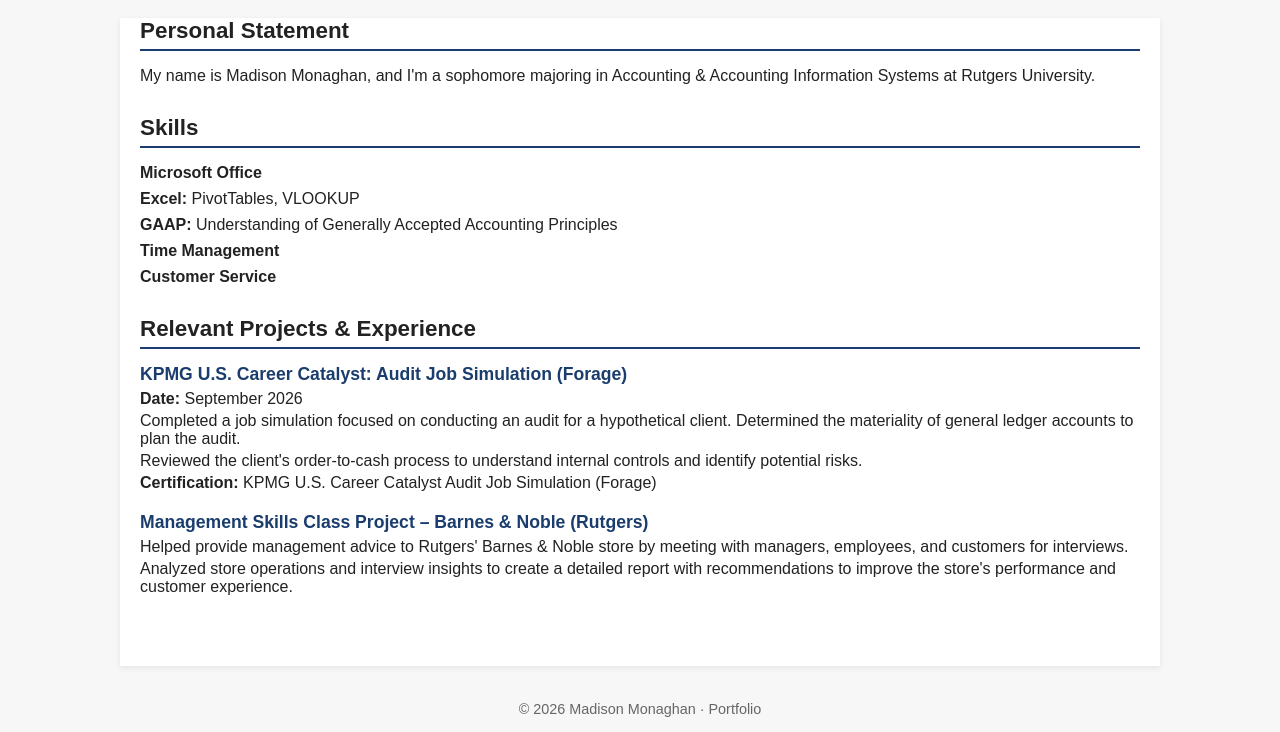
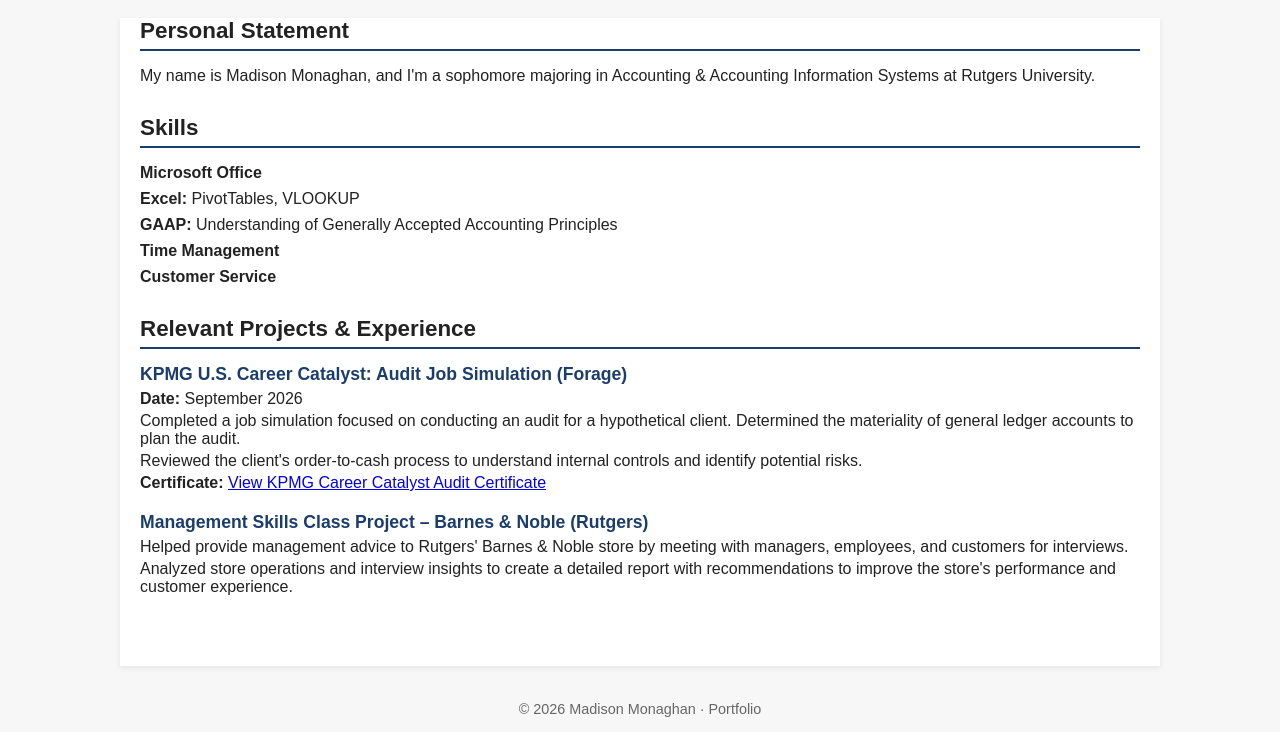
Before and after one commit to mcm458-commits/mcm458-commites.github.io, a plain HTML site: page index.html in a window 1280 px wide. Shown: the part 188-920 px from the top of the page. Drawn offline with Linux system fonts and the light colour scheme.

Commit message:
Update index.html
my main portfolio page

```diff
--- a/index.html
+++ b/index.html
@@ -84,7 +84,7 @@
 <body>
   <header>
     <div class="container">
-      <!-- Replace "headshot.jpg" with your actual headshot file path -->
+      <!-- Replace with your actual headshot filename -->
       <img src="headshot.jpg" alt="Headshot of Madison Monaghan" />
       <div>
         <h1>Madison Monaghan</h1>
@@ -127,7 +127,12 @@
           Reviewed the client's order-to-cash process to understand internal controls and
           identify potential risks.
         </p>
-        <p><strong>Certification:</strong> KPMG U.S. Career Catalyst Audit Job Simulation (Forage)</p>
+        <p>
+          <strong>Certificate:</strong>
+          <a href="ForageCertificate (1).pdf" target="_blank">
+            View KPMG Career Catalyst Audit Certificate
+          </a>
+        </p>
       </div>
 
       <div class="project">
```
